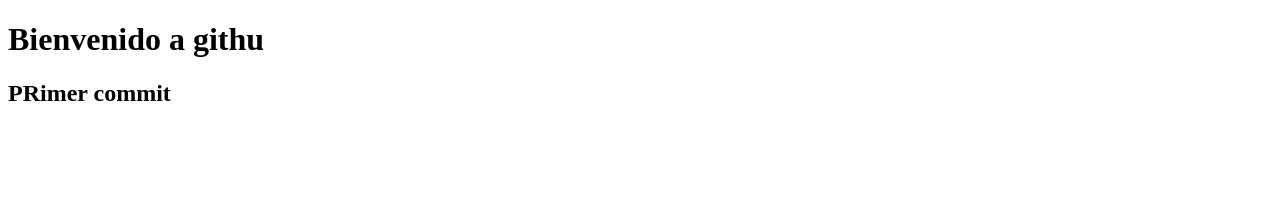
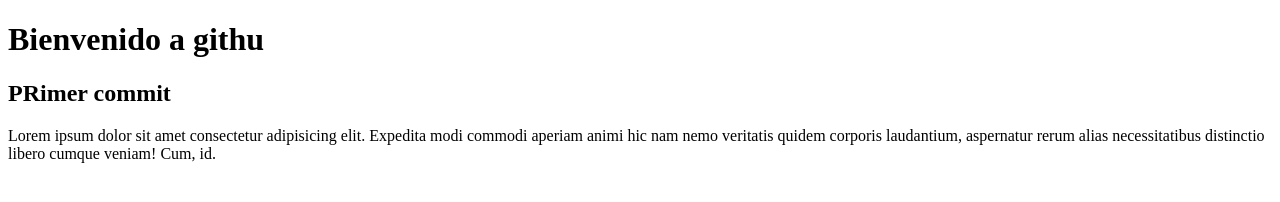
Before and after one commit to emiliano93carp/fuegos-catering, a plain HTML site: page index.html in a window 1280 px wide. Drawn offline with Linux system fonts and the light colour scheme.

Commit message:
parrafo de gatitos

```diff
--- a/index.html
+++ b/index.html
@@ -10,5 +10,14 @@
     <h1>Bienvenido a githu</h1>
     <h2>PRimer commit</h2>
 
+    <div>
+        <p>
+            Lorem ipsum dolor sit amet consectetur adipisicing elit. Expedita modi commodi aperiam animi hic nam nemo veritatis quidem corporis laudantium, aspernatur rerum alias necessitatibus distinctio libero cumque veniam! Cum, id.
+            <img src="" alt="">
+        </p>
+    </div>
+
+
+
 </body>
 </html>
```
